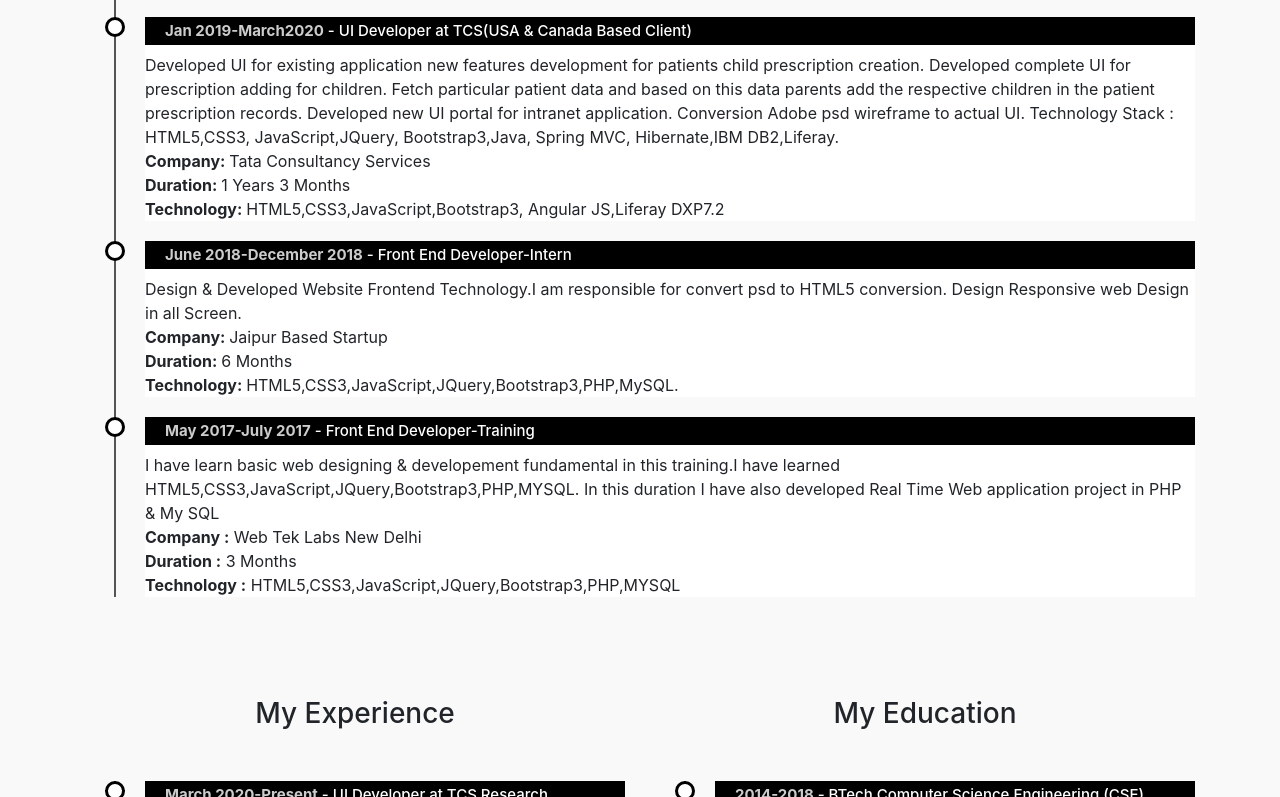
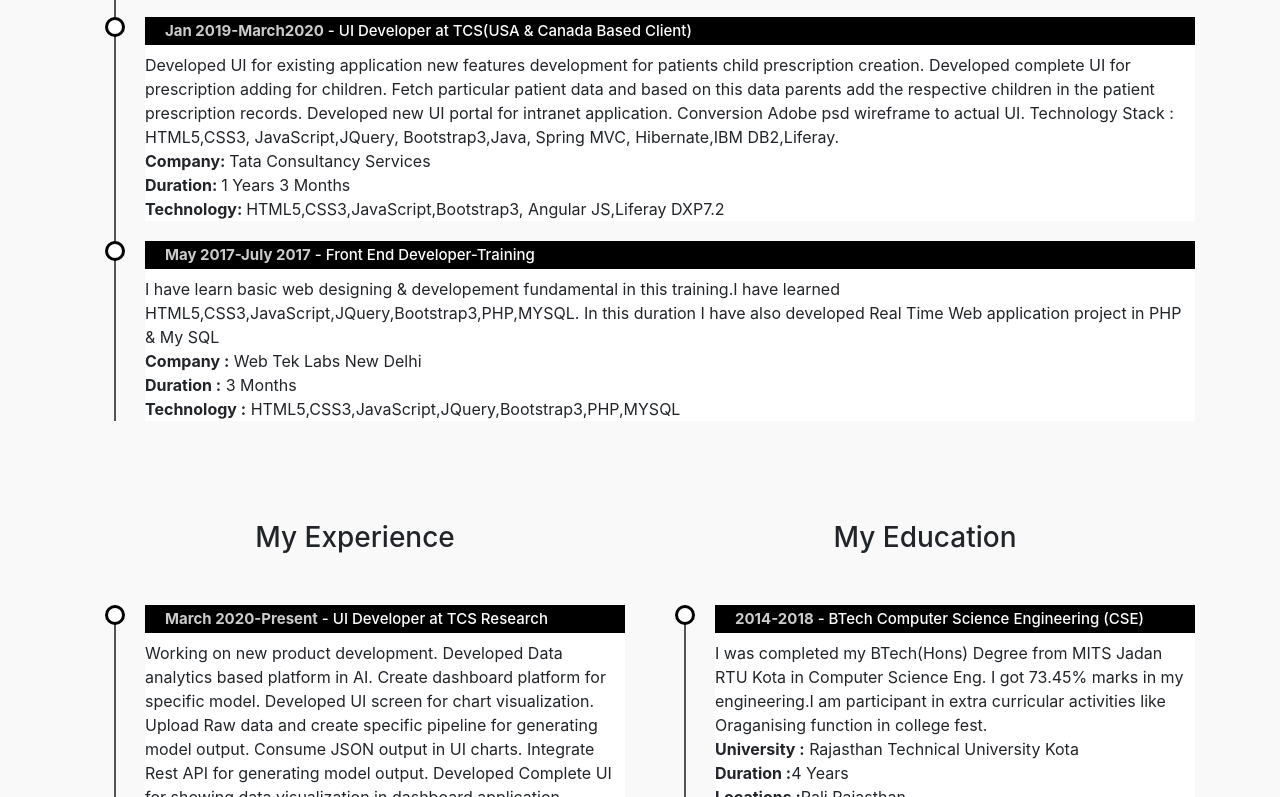
Before and after one commit to Shravan10/shravan-resume-, a plain HTML site: page index.html in a window 1280 px wide. Shown: the part 1755-2552 px from the top of the page. Drawn offline with nearby package versions, Linux system fonts and the light colour scheme.

Commit message:
remove one div

```diff
--- a/index.html
+++ b/index.html
@@ -168,13 +168,7 @@
 						<b>Duration: </b> 1 Years 3 Months<br>
 						<b>Technology: </b>HTML5,CSS3,JavaScript,Bootstrap3, Angular JS,Liferay DXP7.2<br></p>
 						</li>
-						<li>
-				       <h4><span>June 2018-December 2018</span> - Front End Developer-Intern </h4>
-				        <p>Design & Developed Website Frontend Technology.I am responsible for convert psd to HTML5 conversion. Design Responsive web Design in all Screen.<br>
-						<b>Company: </b>Jaipur Based Startup<br>
-						<b>Duration: </b>6 Months<br>
-						<b>Technology: </b>HTML5,CSS3,JavaScript,JQuery,Bootstrap3,PHP,MySQL.<br></p>
-						</li>
+
 						<li>
 				       <h4><span>May 2017-July 2017</span> - Front End Developer-Training  </h4>
 				        <p>I have learn basic web designing & developement fundamental in this training.I have learned HTML5,CSS3,JavaScript,JQuery,Bootstrap3,PHP,MYSQL. In this duration I have also developed Real Time Web application project in PHP & My SQL<br>
```
